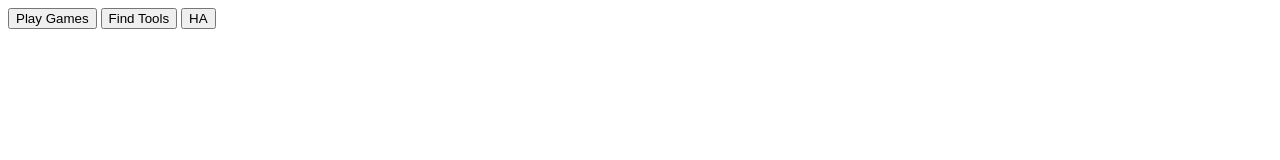
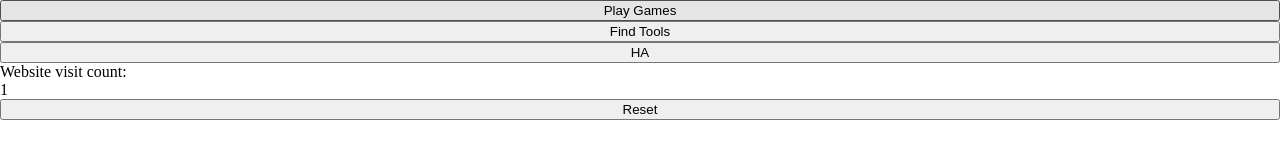
Before and after one commit to Ducci9129/Website, a plain HTML site: page index.html in a window 1280 px wide. Drawn offline with nearby package versions, Linux system fonts and the light colour scheme; files that its build step writes are made by us from their sources.

Commit message:
Update index.html

```diff
--- a/index.html
+++ b/index.html
@@ -3,6 +3,16 @@
 <button onclick="Games()">Play Games</button>
 <button onclick="Tools()">Find Tools</button>
 <button onclick="Mistake()">HA</button>
+
+<head>
+    <script defer src="index.js"></script>
+    <link rel="stylesheet" href="styles.css" />
+</head>
+<body>
+    <div>Website visit count:</div>
+    <div class="website-counter"></div>
+    <button id="reset">Reset</button>
+</body>
 
 <script>
   function Games() {
```
